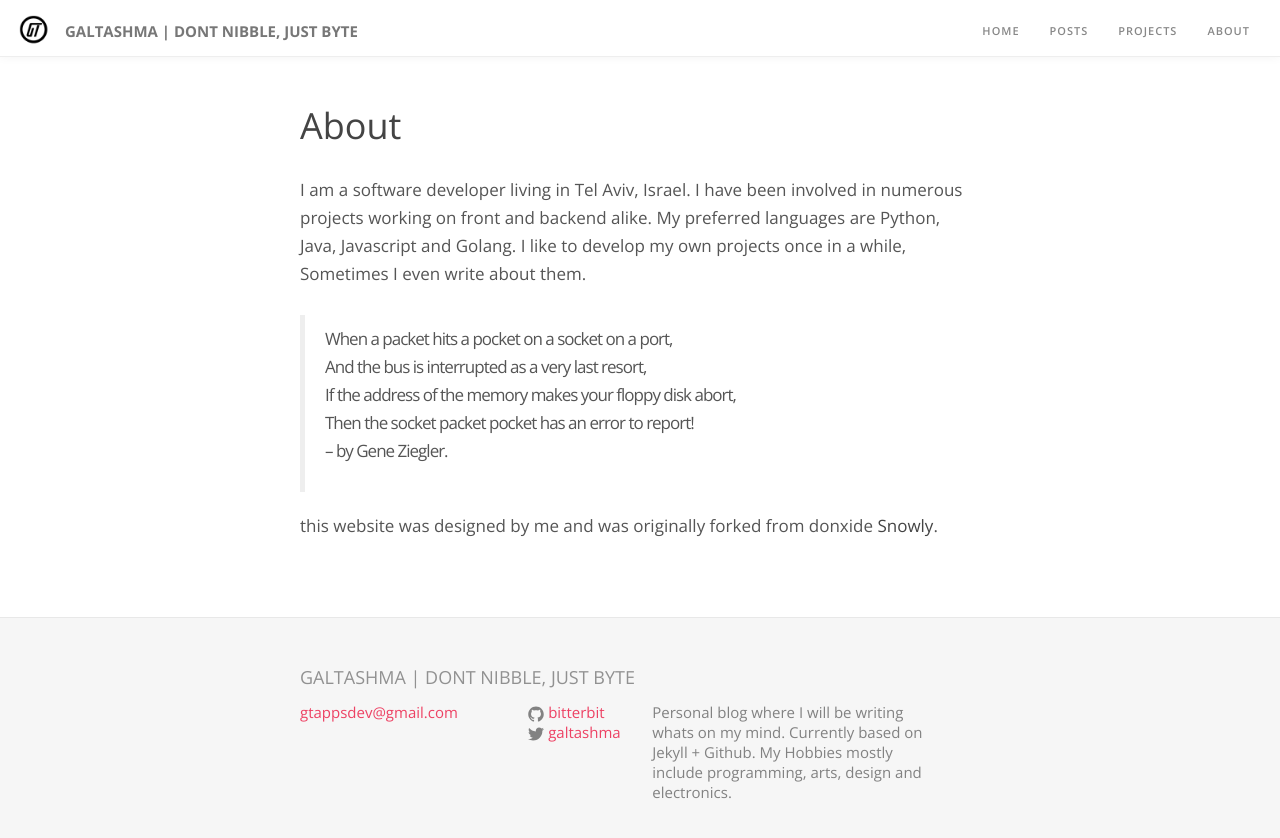
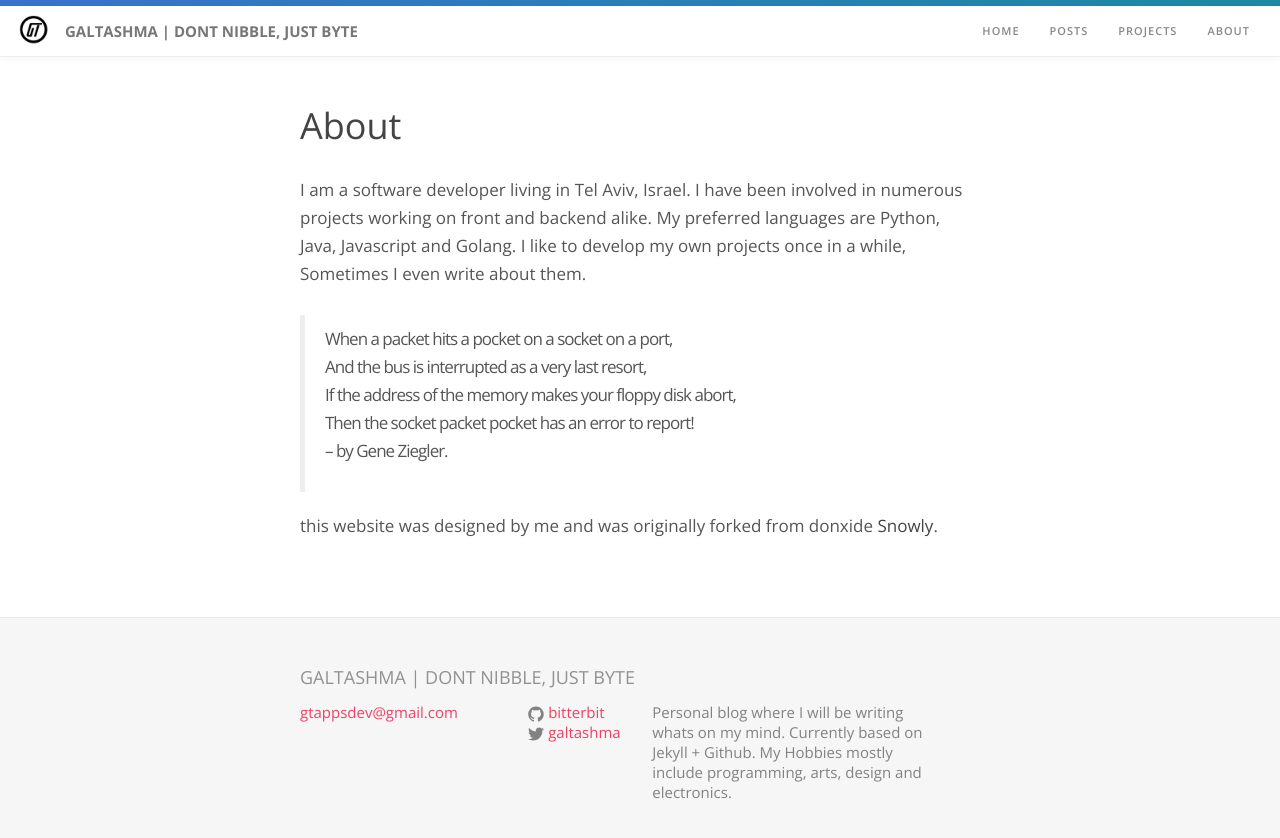
Before and after one commit to bitterbit/bitterbit.github.io, a Jekyll site: the page built from about.md, in a window 1280 px wide. Shown: the top 838 px of the page. Built offline with Jekyll 4.4.1, drawn with Linux system fonts in a browser that asks for light colours; comment, search, counter and statistics services are not loaded.

Commit message:
Fixed including colors.js script

```diff
--- a/_includes/header.html
+++ b/_includes/header.html
@@ -27,5 +27,5 @@
 			</ul>
 		</div>
 	</nav>
-	<script src="{{ site.url }}assets/js/colors.js"></script>
+	<script src="{{ site.url }}/assets/js/colors.js"></script>
 </header>
```
